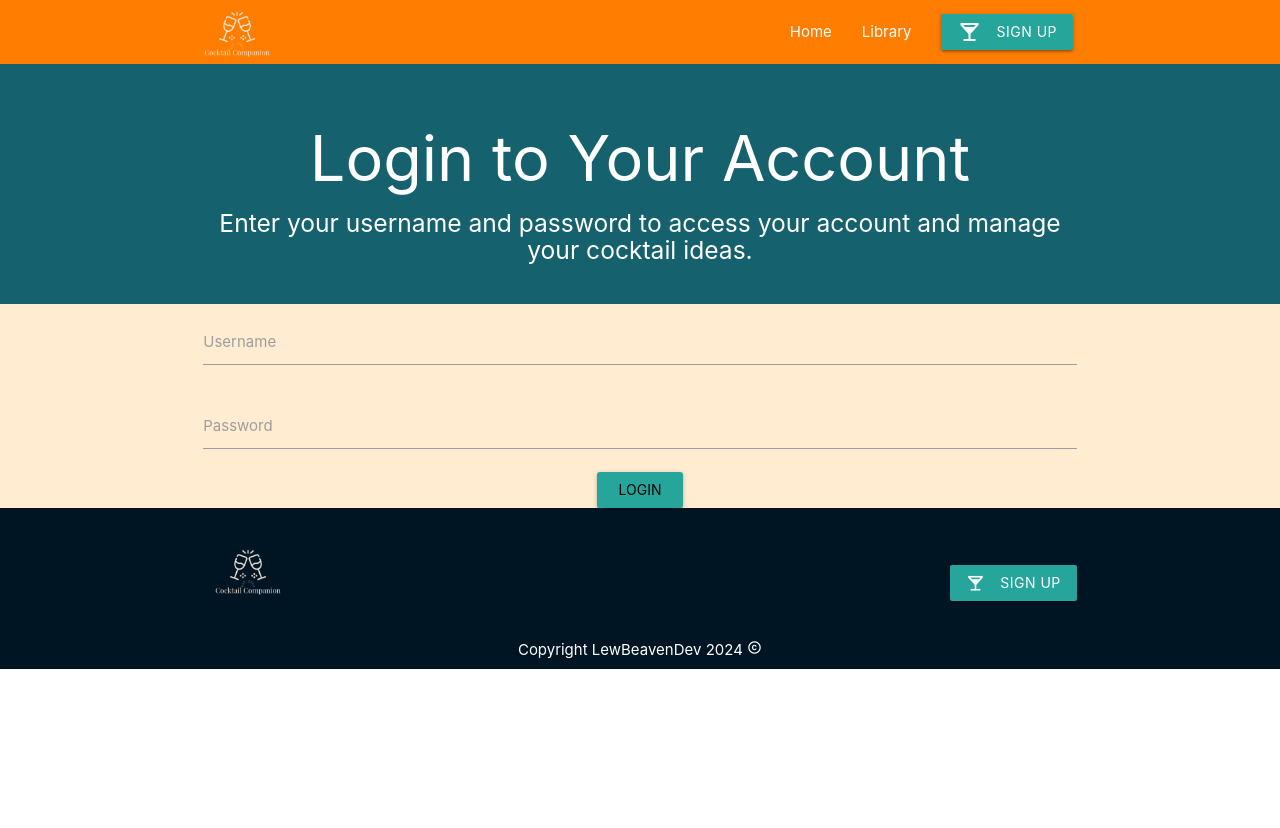
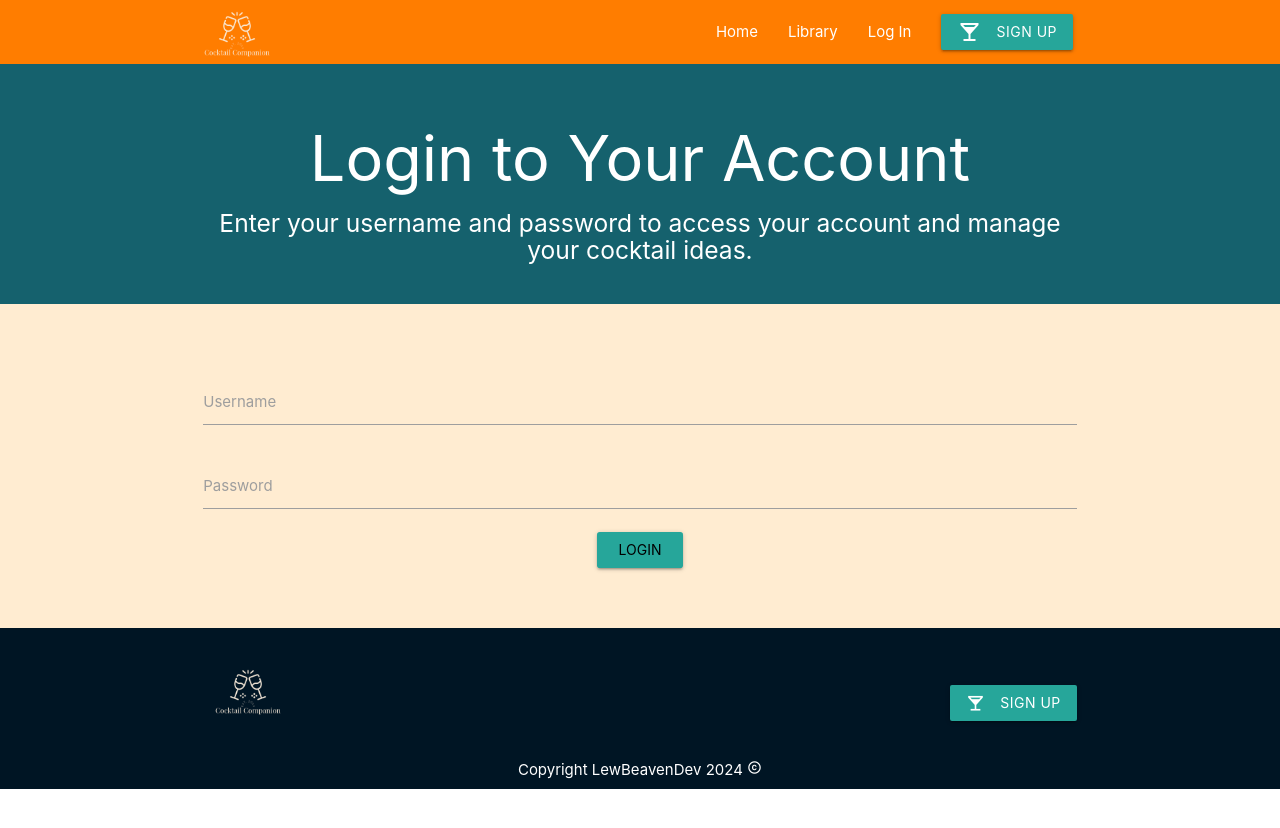
Before and after one commit to LewBeavenDev/CocktailCompanion, a Flask app: page /login in a window 1280 px wide. Shown: the top 828 px of the page. Run offline with Flask 3, Linux system fonts and the light colour scheme.

Commit message:
Sorted login/out

```diff
--- a/thecocktailcompanion/routes.py
+++ b/thecocktailcompanion/routes.py
@@ -37,7 +37,7 @@ def login():
         user = User.query.filter_by(username=form.username.data).first()
         if user and check_password_hash(user.password, form.password.data):
             login_user(user)
-            return redirect(url_for('main.dashboard'))
+            return redirect(url_for('main.drinks'))
         else:
             flash('Login Unsuccessful. Please check username and password', 'danger')
     return render_template('login.html', form=form)
@@ -46,6 +46,7 @@ def login():
 @login_required
 def logout():
     logout_user()
+    flash('You have been logged out...', 'Success')
     return redirect(url_for('main.login'))
 
 @main.route('/dashboard')
--- a/thecocktailcompanion/static/assets/styles/style.css
+++ b/thecocktailcompanion/static/assets/styles/style.css
@@ -21,6 +21,10 @@ h1 {
 }
 
 #submit-btn {
+  color: white;
+}
+
+.submit-btn {
   color: white;
 }
 
@@ -149,6 +153,13 @@ nav {
   padding-bottom: 4rem;
 }
 
+/*--------------------------------------------------- LOGIN FORM */
+
+#loginForm {
+  padding-top: 4rem;
+  padding-bottom: 4rem;
+}
+
 /*--------------------------------------------------- FOOTER */
 
 footer {
--- a/thecocktailcompanion/templates/base.html
+++ b/thecocktailcompanion/templates/base.html
@@ -37,11 +37,25 @@
             ><i class="material-icons">menu</i></a
           >
           <ul id="nav-mobile" class="right hide-on-med-and-down">
+            {% if current_user.is_authenticated %}
             <li>
               <a href="{{ url_for('main.home') }}" class="">Home</a>
             </li>
             <li>
               <a href="{{ url_for('main.drinks') }}" class="">Library</a>
+            </li>
+            <li>
+              <a href="{{ url_for('main.logout') }}" class="">Log Out </a>
+            </li>
+            {% else %}
+            <li>
+              <a href="{{ url_for('main.home') }}" class="">Home</a>
+            </li>
+            <li>
+              <a href="{{ url_for('main.drinks') }}" class="">Library</a>
+            </li>
+            <li>
+              <a href="{{ url_for('main.login') }}" class="">Log In </a>
             </li>
             <li>
               <a
@@ -50,13 +64,21 @@
                 ><i class="material-icons left">local_bar</i>Sign Up</a
               >
             </li>
+            {% endif %}
           </ul>
         </div>
       </nav>
       <ul class="sidenav" id="mobile-demo">
+        {% if current_user.is_authenticated %}
         <li><a href="{{ url_for('main.home') }}">home</a></li>
         <li><a href="{{ url_for('main.drinks') }}">Library</a></li>
+        <li><a href="{{ url_for('main.logout') }}">Log Out</a></li>
+        {% else %}
+        <li><a href="{{ url_for('main.home') }}">home</a></li>
+        <li><a href="{{ url_for('main.drinks') }}">Library</a></li>
+        <li><a href="{{ url_for('main.login') }}">Log In</a></li>
         <li><a href="{{ url_for('main.register') }}">Sign Up</a></li>
+        {% endif %}
       </ul>
     </header>
 
--- a/thecocktailcompanion/templates/login.html
+++ b/thecocktailcompanion/templates/login.html
@@ -29,7 +29,7 @@
         </div>
       </div>
       <div class="col s12 center-align">
-        {{ form.submit(class="waves-effect waves-light btn pulse") }}
+        {{ form.submit(class="waves-effect waves-light btn") }}
       </div>
     </form>
   </div>
```
